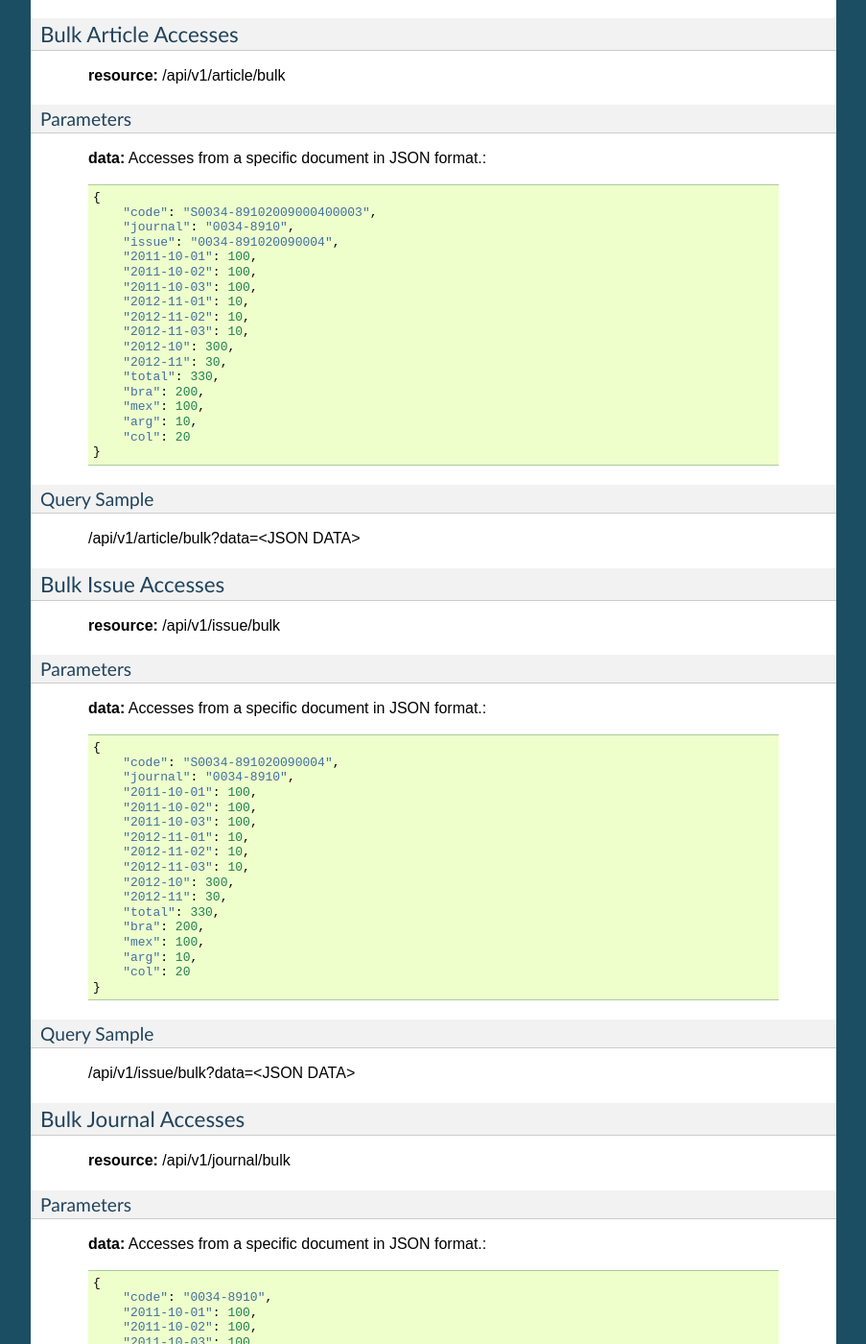
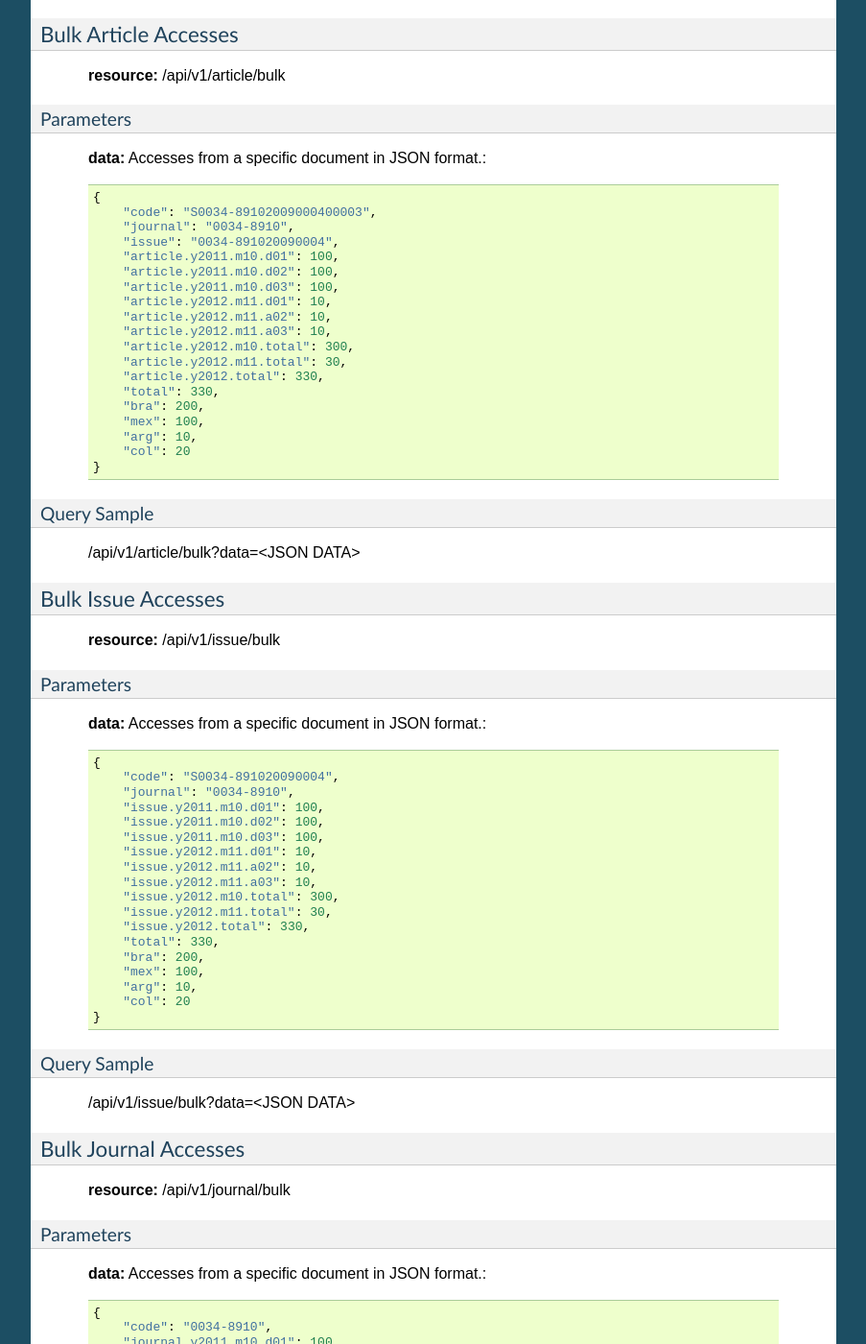
Before and after one commit to scieloorg/ratchet, a Sphinx documentation site: the page built from docs/api.rst, in a window 1280 px wide and 1400 px high, scrolled down 1696 px. Shown: the whole window at 96% size, without its empty margins (198-1101 px from the left). Built offline with Sphinx 7.4.7, drawn with Linux system fonts in a browser that asks for light colours; some of the changed text lies outside the part shown.

Commit message:
Ajustando docs para novas mudanças de API

```diff
--- a/docs/api.rst
+++ b/docs/api.rst
@@ -110,14 +110,15 @@ Parameters
             "code": "S0034-89102009000400003",
             "journal": "0034-8910",
             "issue": "0034-891020090004",
-            "2011-10-01": 100,
-            "2011-10-02": 100,
-            "2011-10-03": 100,
-            "2012-11-01": 10,
-            "2012-11-02": 10,
-            "2012-11-03": 10,
-            "2012-10": 300,
-            "2012-11": 30,
+            "article.y2011.m10.d01": 100,
+            "article.y2011.m10.d02": 100,
+            "article.y2011.m10.d03": 100,
+            "article.y2012.m11.d01": 10,
+            "article.y2012.m11.a02": 10,
+            "article.y2012.m11.a03": 10,
+            "article.y2012.m10.total": 300,
+            "article.y2012.m11.total": 30,
+            "article.y2012.total": 330,
             "total": 330,
             "bra": 200,
             "mex": 100,
@@ -144,14 +145,15 @@ Parameters
         {
             "code": "S0034-891020090004",
             "journal": "0034-8910",
-            "2011-10-01": 100,
-            "2011-10-02": 100,
-            "2011-10-03": 100,
-            "2012-11-01": 10,
-            "2012-11-02": 10,
-            "2012-11-03": 10,
-            "2012-10": 300,
-            "2012-11": 30,
+            "issue.y2011.m10.d01": 100,
+            "issue.y2011.m10.d02": 100,
+            "issue.y2011.m10.d03": 100,
+            "issue.y2012.m11.d01": 10,
+            "issue.y2012.m11.a02": 10,
+            "issue.y2012.m11.a03": 10,
+            "issue.y2012.m10.total": 300,
+            "issue.y2012.m11.total": 30,
+            "issue.y2012.total": 330,
             "total": 330,
             "bra": 200,
             "mex": 100,
@@ -177,14 +179,15 @@ Parameters
 
         {
             "code": "0034-8910",
-            "2011-10-01": 100,
-            "2011-10-02": 100,
-            "2011-10-03": 100,
-            "2012-11-01": 10,
-            "2012-11-02": 10,
-            "2012-11-03": 10,
-            "2012-10": 300,
-            "2012-11": 30,
+            "journal.y2011.m10.d01": 100,
+            "journal.y2011.m10.d02": 100,
+            "journal.y2011.m10.d03": 100,
+            "journal.y2012.m11.d01": 10,
+            "journal.y2012.m11.a02": 10,
+            "journal.y2012.m11.a03": 10,
+            "journal.y2012.m10.total": 300,
+            "journal.y2012.m11.total": 30,
+            "journal.y2012.total": 330,
             "total": 330,
             "bra": 200,
             "mex": 100,
@@ -296,4 +299,4 @@ Parameters
 Query Sample
 ------------
 
-    /api/v1/issue?code=1981-6723
+    /api/v1/journal?code=1981-6723
```
